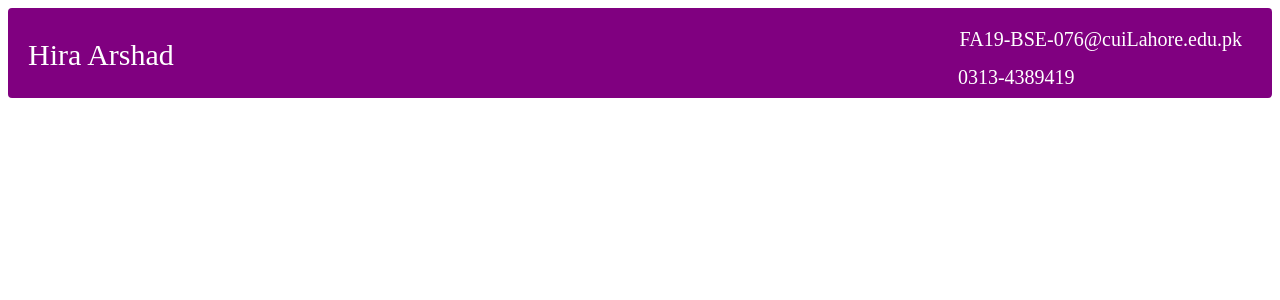
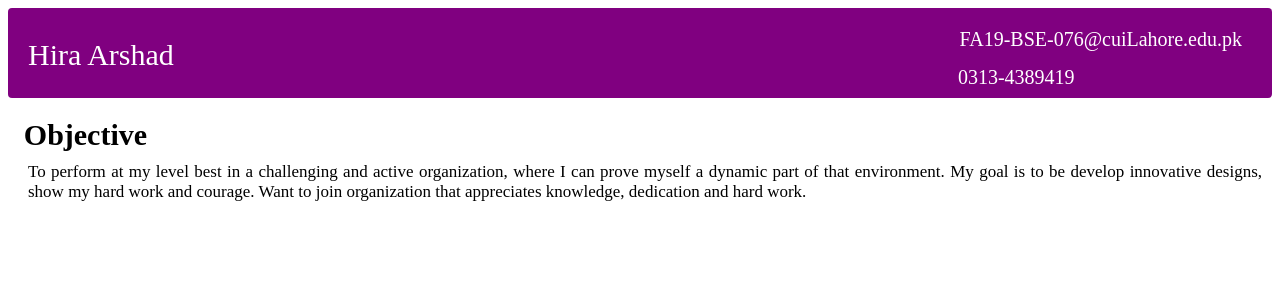
Before and after one commit to HiraArshad01/my_Cv, a PHP site: page / in a window 1280 px wide. Shown: the top 300 px of the page. Run offline with PHP 8.4, Linux system fonts and the light colour scheme.

Commit message:
changings

```diff
--- a/index.css
+++ b/index.css
@@ -36,3 +36,19 @@ div{
     padding-bottom: 10px;
     margin-top: 40px;
 }
+
+#head1{
+    float: left;
+    margin-left: -150px;
+    font-size: 30px;
+    margin-top: auto;
+}
+
+#methead1{
+    float: left;
+   margin-top: 40px;
+   margin-left: 20px;
+   padding-right: 10px;
+   text-align: justify;
+   font-size: 17px;
+}
--- a/index.html
+++ b/index.html
@@ -18,7 +18,12 @@
     </div>
     <div class="left"></div>
     <div class="right">
-
+        <h2 id="head1">Objective</h2>
+        <p id="methead1">To perform at my level best in a challenging and active
+            organization, where I can prove myself a dynamic part of that
+            environment. My goal is to be develop innovative designs, show
+            my hard work and courage. Want to join organization that
+            appreciates knowledge, dedication and hard work.</p>
     </div>
 </body>
 </html>
```
